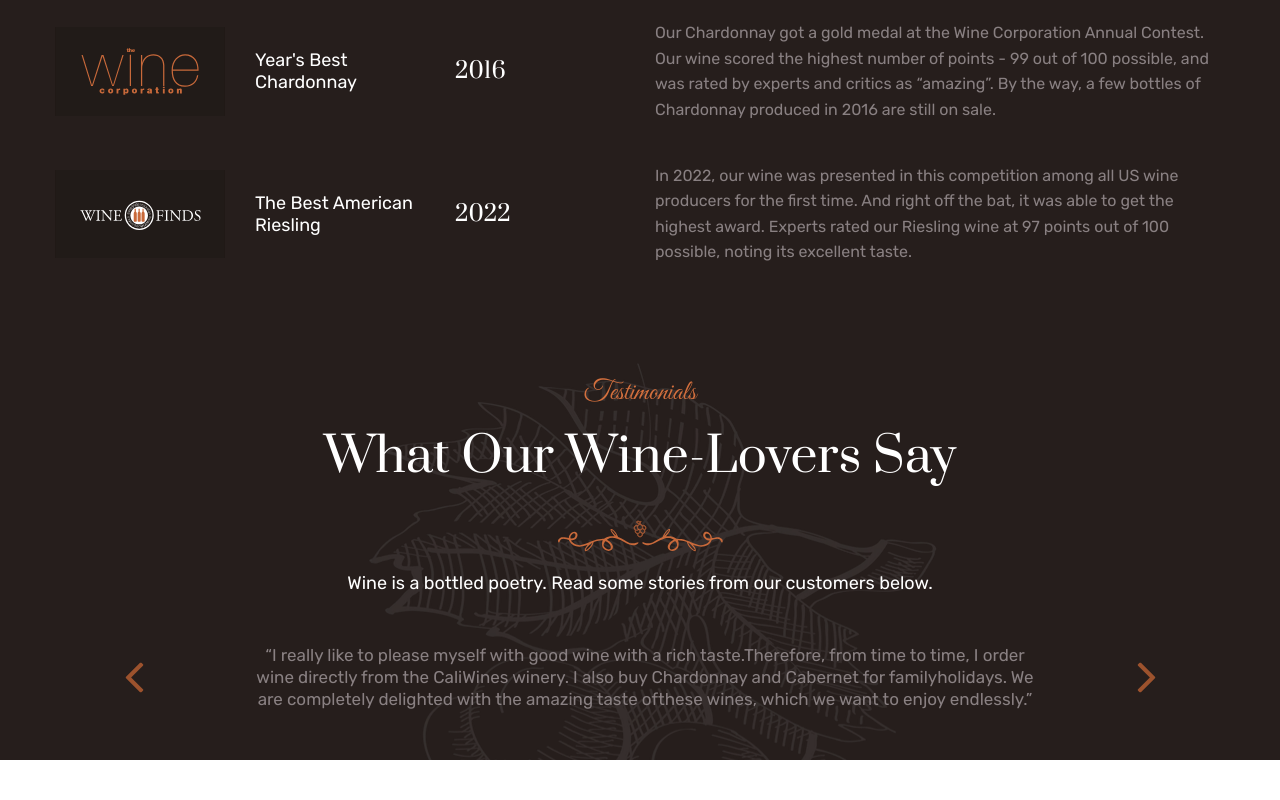
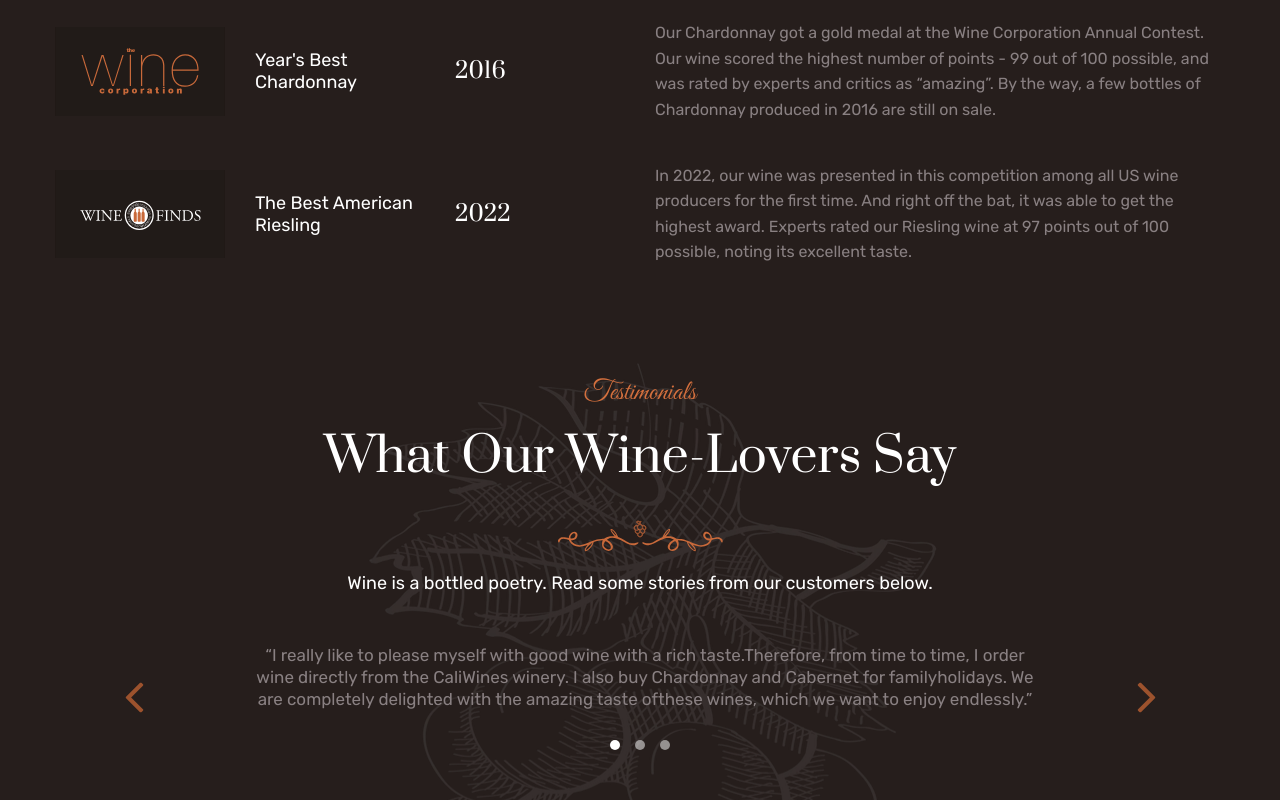
Before and after one commit to cashok1535/VINE-STORE, a React (Create React App) app: page / in a window 1280 px wide. Shown: the part 9680-10480 px from the top of the page. Before the commit the page ends 10440 px from the top, so only its background shows below. Built offline with nearby package versions, Linux system fonts and the light colour scheme; a web font is replaced by a local one.

Commit message:
add buttons under feedback slider

```diff
--- a/src/components/Feedback.js
+++ b/src/components/Feedback.js
@@ -156,6 +156,8 @@ export const Feedback = () => {
                 {el.text}
               </div>
             ))}
+          </div>
+          <div className="slide__number__feedback__parrent">
             {Array.from(Array(slideCount).keys()).map((index) => (
               <button
                 className={`slide_number ${
--- a/src/css/index.css
+++ b/src/css/index.css
@@ -1394,6 +1394,13 @@ a:hover {
   width: 100%;
 }
 
+.slide__number__feedback__parrent{
+  display: flex;
+  gap: 15px;
+  justify-content: center;
+  margin-top: 30px;
+}
+
 @media (max-width: 992px) {
   .boutique__wines__flex__left {
     display: none;
```
